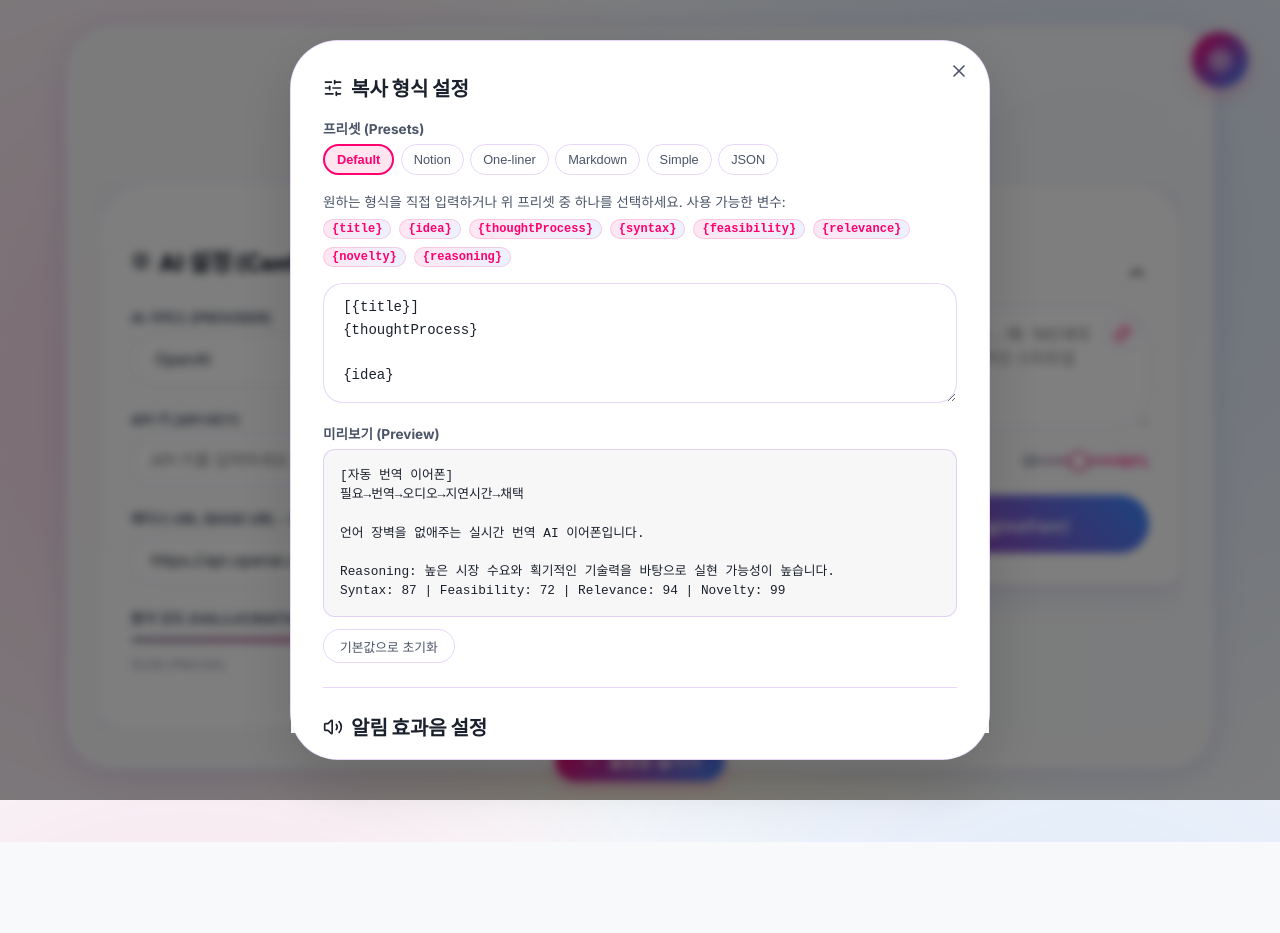
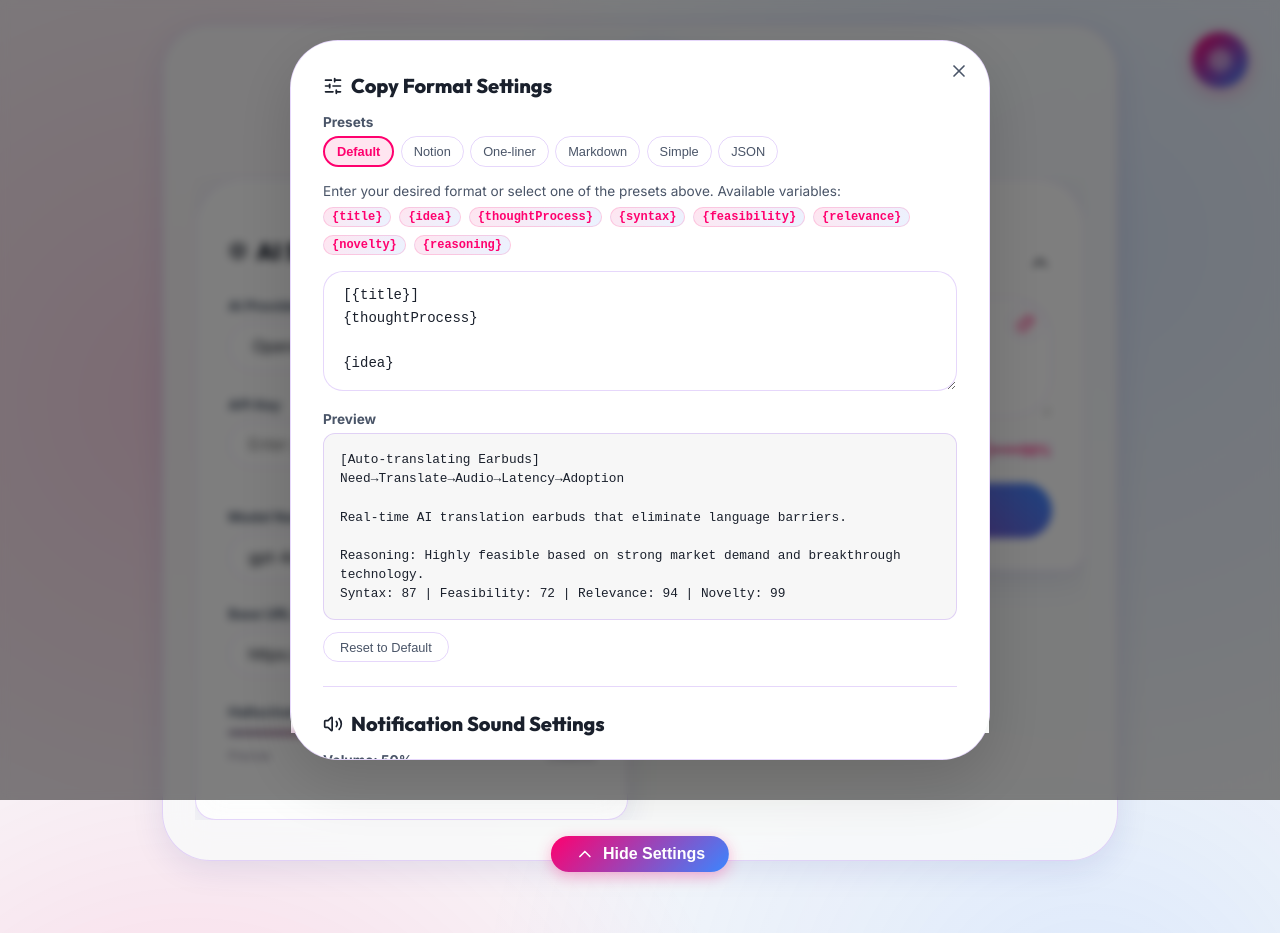
Before and after one commit to boriisyun-stack/CreFlux, a React (Vite) app: page / in a window 1280 px wide. Both pictures are taken after a click on the button 1220 px from the left and 60 px from the top of the page. Before the commit the page ends 842 px from the top, so only its background shows below. Built offline with nearby package versions, Linux system fonts and the light colour scheme.

Commit message:
Translate app UI to English

```diff
--- a/package.json
+++ b/package.json
@@ -8,7 +8,9 @@
     "build": "vite build",
     "lint": "eslint .",
     "preview": "vite preview",
-    "start": "node server.js"
+    "start": "node server.js",
+    "predeploy": "npm run build",
+    "deploy": "gh-pages -d dist"
   },
   "dependencies": {
     "@navetacandra/ddg": "^0.0.8",
@@ -30,6 +32,7 @@
     "eslint": "^9.39.1",
     "eslint-plugin-react-hooks": "^7.0.1",
     "eslint-plugin-react-refresh": "^0.4.24",
+    "gh-pages": "^6.3.0",
     "globals": "^16.5.0",
     "vite": "^7.3.1"
   }
--- a/src/App.jsx
+++ b/src/App.jsx
@@ -384,10 +384,10 @@ Syntax: {syntax} | Feasibility: {feasibility} | Relevance: {relevance} | Novelty
 ];
 
 const SAMPLE_IDEA = {
-  title: '자동 번역 이어폰',
-  idea: '언어 장벽을 없애주는 실시간 번역 AI 이어폰입니다.',
-  thoughtProcess: '필요→번역→오디오→지연시간→채택',
-  evaluation: { syntax: 87, feasibility: 72, relevance: 94, novelty: 99, reasoning: '높은 시장 수요와 획기적인 기술력을 바탕으로 실현 가능성이 높습니다.' },
+  title: 'Auto-translating Earbuds',
+  idea: 'Real-time AI translation earbuds that eliminate language barriers.',
+  thoughtProcess: 'Need→Translate→Audio→Latency→Adoption',
+  evaluation: { syntax: 87, feasibility: 72, relevance: 94, novelty: 99, reasoning: 'Highly feasible based on strong market demand and breakthrough technology.' },
 };
 
 function buildFallbackResults(rawIdeas = []) {
@@ -976,7 +976,7 @@ export default function App() {
             <Header style={{ marginBottom: isHeaderOpen ? '1rem' : '0', transition: 'margin 0.4s ease' }}>
               <h1>CreFlux</h1>
               <p>
-                AI의 환각으로 당신의 아이디어를 완성하세요
+                Complete your ideas with AI hallucinations
               </p>
             </Header>
 
@@ -985,14 +985,14 @@ export default function App() {
                 <PanelsSplit>
                   <GlassPanel open={showSettings}>
                     <ToggleHeader open={showSettings} onClick={() => setShowSettings(!showSettings)}>
-                      <h2><Settings size={20} /> AI 설정 (Configuration)</h2>
+                      <h2><Settings size={20} /> AI Settings</h2>
                       {showSettings ? <ChevronUp size={24} /> : <ChevronDown size={24} />}
                     </ToggleHeader>
 
                     <ToggleBody open={showSettings}>
                       <div>
                         <FormGroup>
-                          <Label>AI 서비스 (PROVIDER)</Label>
+                          <Label>AI Provider</Label>
                           <Select value={provider} onChange={handleProviderChange}>
                             {Object.entries(PROVIDERS).map(([key, data]) => (
                               <option key={key} value={key}>{data.name}</option>
@@ -1002,20 +1002,20 @@ export default function App() {
 
                         <FormRow>
                           <FormGroup>
-                            <Label>API 키 (API KEY)</Label>
+                            <Label>API Key</Label>
                             <Input
                               type="password"
-                              placeholder="API 키를 입력하세요"
+                              placeholder="Enter your API key"
                               value={apiKey}
                               onChange={(e) => setApiKey(e.target.value)}
                             />
                           </FormGroup>
 
                           <FormGroup>
-                            <Label>모델명 (MODEL NAME)</Label>
+                            <Label>Model Name</Label>
                             <Input
                               type="text"
-                              placeholder="예: gpt-4o"
+                              placeholder="e.g. gpt-4o"
                               value={model}
                               onChange={(e) => setModel(e.target.value)}
                             />
@@ -1023,7 +1023,7 @@ export default function App() {
                         </FormRow>
 
                         <FormGroup>
-                          <Label>베이스 URL (BASE URL - 선택 사항)</Label>
+                          <Label>Base URL (Optional)</Label>
                           <Input
                             type="url"
                             placeholder="https://api.openai.com/v1"
@@ -1036,7 +1036,7 @@ export default function App() {
                         <FormGroup>
                           <SliderContainer>
                             <SliderHeader>
-                              <Label style={{ marginBottom: 0 }}>환각 강도 (HALLUCINATION LEVEL)</Label>
+                              <Label style={{ marginBottom: 0 }}>Hallucination Level</Label>
                               <SliderValue>{SLIDER_LABELS[sliderIndex]}</SliderValue>
                             </SliderHeader>
                             <SliderInput
@@ -1048,8 +1048,8 @@ export default function App() {
                               onChange={(e) => setSliderIndex(parseInt(e.target.value, 10))}
                             />
                             <div style={{ display: 'flex', justifyContent: 'space-between', color: '#888098', fontSize: '0.75rem', marginTop: '4px' }}>
-                              <span>정교함 (PRECISE)</span>
-                              <span>창의성 (CREATIVE)</span>
+                              <span>Precise</span>
+                              <span>Creative</span>
                             </div>
                           </SliderContainer>
                         </FormGroup>
@@ -1059,7 +1059,7 @@ export default function App() {
 
                   <GlassPanel open={showGenerate}>
                     <ToggleHeader open={showGenerate} onClick={() => setShowGenerate(!showGenerate)}>
-                      <h2><Sparkles size={20} /> 아이디어 생성 (Generate)</h2>
+                      <h2><Sparkles size={20} /> Generate Ideas</h2>
                       {showGenerate ? <ChevronUp size={24} /> : <ChevronDown size={24} />}
                     </ToggleHeader>
 
@@ -1067,17 +1067,17 @@ export default function App() {
                       <div>
                         <FormGroup style={{ position: 'relative' }}>
                           <Textarea
-                            placeholder="상상하는 아이디어를 상세히 설명해 주세요... 예: 'MZ세대 타겟의 지속 가능한 패션 산업을 위한 혁신적인 스타트업 아이디어 10가지 생성'"
+                            placeholder="Describe the ideas you imagine in detail... e.g., 'Generate 10 innovative startup ideas for the sustainable fashion industry targeting Gen Z'"
                             value={prompt}
                             onChange={(e) => setPrompt(e.target.value)}
                           />
-                          <RandomPromptBtn onClick={handleRandomPrompt} title="무작위 프롬프트 사용">
+                          <RandomPromptBtn onClick={handleRandomPrompt} title="Use random prompt">
                             <Dices size={18} />
                           </RandomPromptBtn>
                         </FormGroup>
 
                         <FormGroup style={{ flexDirection: 'row', alignItems: 'center', justifyContent: 'space-between', marginBottom: '$2' }}>
-                          <Label>효과음 볼륨</Label>
+                          <Label>Sound Effect Volume</Label>
                           <div style={{ display: 'flex', alignItems: 'center', gap: '$3', background: 'rgba(255,255,255,0.7)', padding: '$2 $3', borderRadius: '$round', border: '1px solid var(--colors-border)' }}>
                             <Volume2 size={16} color="var(--colors-textMuted)" />
                             <SliderInput
@@ -1110,7 +1110,7 @@ export default function App() {
                           {isGenerating ? (
                             <><Loader><Sparkles size={20} /></Loader> {generationStep}</>
                           ) : (
-                            <><Sparkles size={20} /> 상상력 촉발 (Ignite Imagination)</>
+                            <><Sparkles size={20} /> Ignite Imagination</>
                           )}
                         </Button>
                       </div>
@@ -1129,9 +1129,9 @@ export default function App() {
               }
             }}>
               {isHeaderOpen ? (
-                <><ChevronUp size={20} /> 설정창 숨기기</>
+                <><ChevronUp size={20} /> Hide Settings</>
               ) : (
-                <><ChevronDown size={20} /> 설정창 펼치기</>
+                <><ChevronDown size={20} /> Show Settings</>
               )}
             </MasterToggleBtn>
           </StickyHeader>
@@ -1140,7 +1140,7 @@ export default function App() {
             {isGenerating && (
               <LoadingStateContainer>
                 <LargeLoader><Sparkles size={48} /></LargeLoader>
-                <h3>아이디어를 구상하는 중...</h3>
+                <h3>Brainstorming ideas...</h3>
                 <p>{generationStep}</p>
               </LoadingStateContainer>
             )}
@@ -1150,7 +1150,7 @@ export default function App() {
                 {results.map((item, index) => (
                   <IdeaCard key={`${item.title}-${index}`} style={{ animationDelay: `${index * 0.1}s` }}>
                     <div style={{ position: 'absolute', top: '$4', right: '$4', display: 'flex', gap: '$2' }}>
-                      <CopyButton onClick={() => handleCopy(item, index)} title="복사">
+                      <CopyButton onClick={() => handleCopy(item, index)} title="Copy">
                         {copiedId === index ? <Check size={16} color="#4ade80" /> : <Copy size={16} />}
                       </CopyButton>
                     </div>
@@ -1172,7 +1172,7 @@ export default function App() {
                     </IdeaContent>
                     <IdeaMetrics>
                       <Metric>
-                        <MetricLabel>구조 (SYN)</MetricLabel>
+                        <MetricLabel>Syntax (SYN)</MetricLabel>
                         <MetricValue color={getScoreColor(item.evaluation?.syntax)}>
                           {item.evaluation?.syntax || 0}
                         </MetricValue>
@@ -1184,7 +1184,7 @@ export default function App() {
                         </ProgressBarBg>
                       </Metric>
                       <Metric>
-                        <MetricLabel>실현 가능성 (FEA)</MetricLabel>
+                        <MetricLabel>Feasibility (FEA)</MetricLabel>
                         <MetricValue color={getScoreColor(item.evaluation?.feasibility)}>
                           {item.evaluation?.feasibility || 0}
                         </MetricValue>
@@ -1196,7 +1196,7 @@ export default function App() {
                         </ProgressBarBg>
                       </Metric>
                       <Metric>
-                        <MetricLabel>연관성 (REL)</MetricLabel>
+                        <MetricLabel>Relevance (REL)</MetricLabel>
                         <MetricValue color={getScoreColor(item.evaluation?.relevance)}>
                           {item.evaluation?.relevance || 0}
                         </MetricValue>
@@ -1208,10 +1208,11 @@ export default function App() {
                         </ProgressBarBg>
                       </Metric>
                       <Metric>
-                        <MetricLabel>참신함 (NOV)</MetricLabel>
+                        <MetricLabel>Novelty (NOV)</MetricLabel>
                         <MetricValue color={getScoreColor(item.evaluation?.novelty)}>
                           {item.evaluation?.novelty || 0}
                         </MetricValue>
+
                         <ProgressBarBg>
                           <ProgressBarFill
                             css={{ width: `${item.evaluation?.novelty || 0}%` }}
@@ -1223,7 +1224,7 @@ export default function App() {
                     {item.evaluation?.reasoning && (
                       <Reasoning>
                         <strong style={{ display: 'block', marginBottom: '4px', color: 'var(--colors-text)' }}>
-                          AI 분석 결과 (Reasoning):
+                          AI Analysis (Reasoning):
                         </strong>
                         "{item.evaluation?.reasoning}"
                       </Reasoning>
@@ -1243,10 +1244,10 @@ export default function App() {
               <ModalCloseBtn onClick={() => setShowCopySettings(false)}>
                 <X size={20} />
               </ModalCloseBtn>
-              <h3><SlidersHorizontal size={20} /> 복사 형식 설정</h3>
+              <h3><SlidersHorizontal size={20} /> Copy Format Settings</h3>
 
               <label style={{ fontSize: '0.85rem', color: 'var(--colors-textMuted)', fontWeight: 600, display: 'block', marginBottom: '0.4rem' }}>
-                프리셋 (Presets)
+                Presets
               </label>
               <div style={{ display: 'flex', flexWrap: 'wrap', gap: '0.4rem', marginBottom: '1rem' }}>
                 {FORMAT_PRESETS.map(p => (
@@ -1271,7 +1272,7 @@ export default function App() {
               </div>
 
               <p style={{ fontSize: '0.85rem', color: 'var(--colors-textMuted)', marginBottom: '0.5rem' }}>
-                원하는 형식을 직접 입력하거나 위 프리셋 중 하나를 선택하세요. 사용 가능한 변수:
+                Enter your desired format or select one of the presets above. Available variables:
               </p>
               <VariableList>
                 {COPY_VARIABLES.map(v => (
@@ -1285,7 +1286,7 @@ export default function App() {
               />
 
               <label style={{ fontSize: '0.85rem', color: 'var(--colors-textMuted)', fontWeight: 600, display: 'block', marginTop: '1rem', marginBottom: '0.4rem' }}>
-                미리보기 (Preview)
+                Preview
               </label>
               <pre style={{
                 background: 'rgba(0,0,0,0.03)',
@@ -1325,16 +1326,16 @@ export default function App() {
                   cursor: 'pointer',
                 }}
               >
-                기본값으로 초기화
+                Reset to Default
               </button>
 
               <hr style={{ border: 'none', borderTop: '1px solid var(--colors-border)', margin: '1.5rem 0' }} />
 
-              <h3><Volume2 size={20} /> 알림 효과음 설정</h3>
+              <h3><Volume2 size={20} /> Notification Sound Settings</h3>
               <div style={{ display: 'flex', flexDirection: 'column', gap: '0.75rem' }}>
                 <div>
                   <label style={{ fontSize: '0.85rem', color: 'var(--colors-textMuted)', fontWeight: 600, display: 'block', marginBottom: '0.4rem' }}>
-                    볼륨: {Math.round(soundVolume * 100)}%
+                    Volume: {Math.round(soundVolume * 100)}%
                   </label>
                   <input
                     type="range"
@@ -1356,7 +1357,7 @@ export default function App() {
                     style={{ width: '100%', accentColor: '#FF006E' }}
                   />
                   <p style={{ fontSize: '0.7rem', color: 'var(--colors-textMuted)', marginTop: '0.4rem' }}>
-                    아이디어가 모두 생성되면 "딩" 소리(High F#)가 재생됩니다.
+                    A 'ding' sound (High F#) plays when all ideas are generated.
                   </p>
                 </div>
               </div>
```
Also changed, not shown: 4 other files (tests, documents, lock files or other folders).
